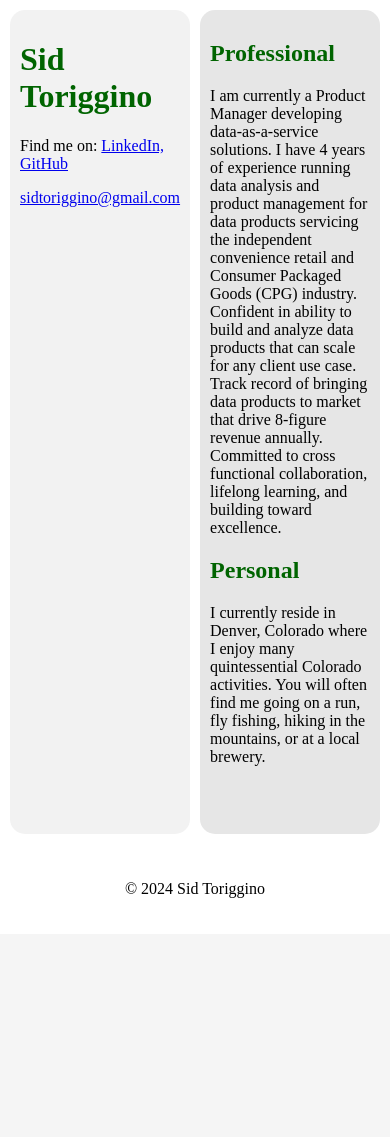
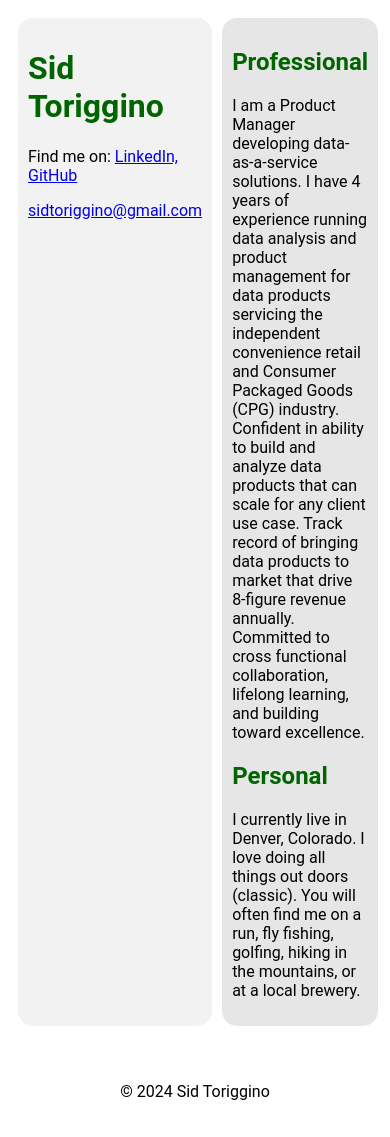
Before and after one commit to SidToriggino/SidT-website, a Flask app: page / in a window 390 px wide. Before the commit the page ends 898 px from the top, so only its background shows below. Run offline with Flask 3, Linux system fonts and the light colour scheme.

Commit message:
feat: website formatting (#7)
*Update font
*Change mobile formatting

```diff
--- a/templates/index.html
+++ b/templates/index.html
@@ -6,7 +6,10 @@
     <meta name="viewport" content="width=device-width, initial-scale=1.0">
     <title>Home</title>
     <style>
-        body,
+        body {
+            font-family: 'Roboto', sans-serif;
+        }
+
         html {
             height: 100%;
             margin: 0;
@@ -25,6 +28,26 @@
             padding: 10px;
             flex-grow: 1;
             /* Ensures that the container takes up all available space */
+        }
+
+        /* Default to full width */
+        .left,.right {
+            width: 100%;
+        }
+
+        /* When the screen is 600px wide or more, split into two columns */
+        @media (min-width: 600px) {
+            .left,
+            .right {
+                width: 50%;
+            }
+        }
+
+        /* Optional: Clear floats after the columns */
+        .container::after {
+            content: "";
+            display: table;
+            clear: both;
         }
 
         .column {
@@ -54,13 +77,13 @@
                         <a href="https://www.linkedin.com/in/sidtoriggino/">LinkedIn,</a>
                         <a href="https://github.com/SidToriggino">GitHub</a>
                     </p>
-                    <p><a href="sidtoriggino@gmail.com">sidtoriggino@gmail.com</a></p>
+                    <a href="mailto:sidtoriggino@gmail.com">sidtoriggino@gmail.com</a>
                 </div>
             </div>
             <div class="column">
                 <div>
                     <h2 style="color: darkgreen;">Professional</h2>
-                    <p> I am currently a Product Manager developing data-as-a-service solutions. I have 4 years of
+                    <p> I am a Product Manager developing data-as-a-service solutions. I have 4 years of
                         experience
                         running data analysis and product management for data products servicing the independent
                         convenience retail
@@ -74,7 +97,10 @@
                 </div>
                 <div>
                     <h2 style="color: darkgreen;">Personal</h2>
-                    <p> I currently reside in Denver, Colorado where I enjoy many quintessential Colorado activities. You will often find me going on a run, fly fishing, hiking in the mountains, or at a local brewery.</p>
+                    <p>
+                        I currently live in Denver, Colorado. I love doing all things out doors (classic). You will
+                        often find me on a run, fly fishing, golfing, hiking in the mountains, or at a local brewery.
+                    </p>
                 </div>
             </div>
         </div>
```
